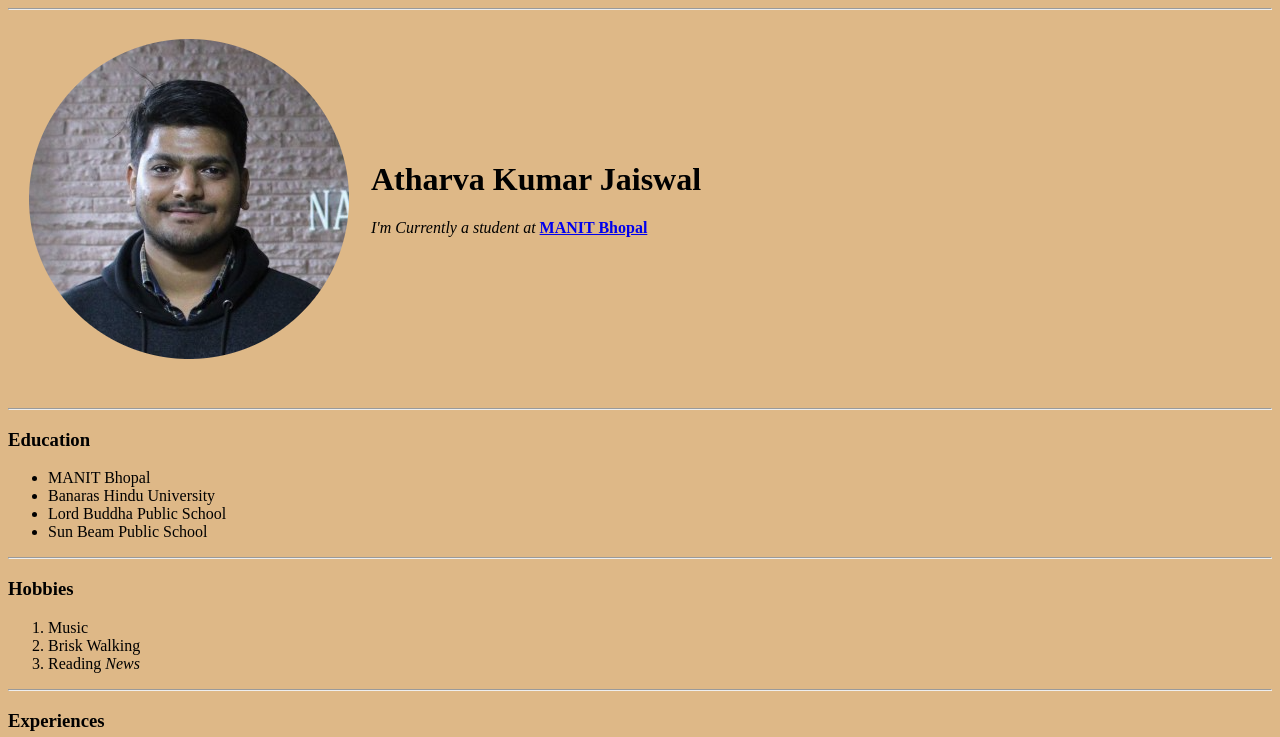
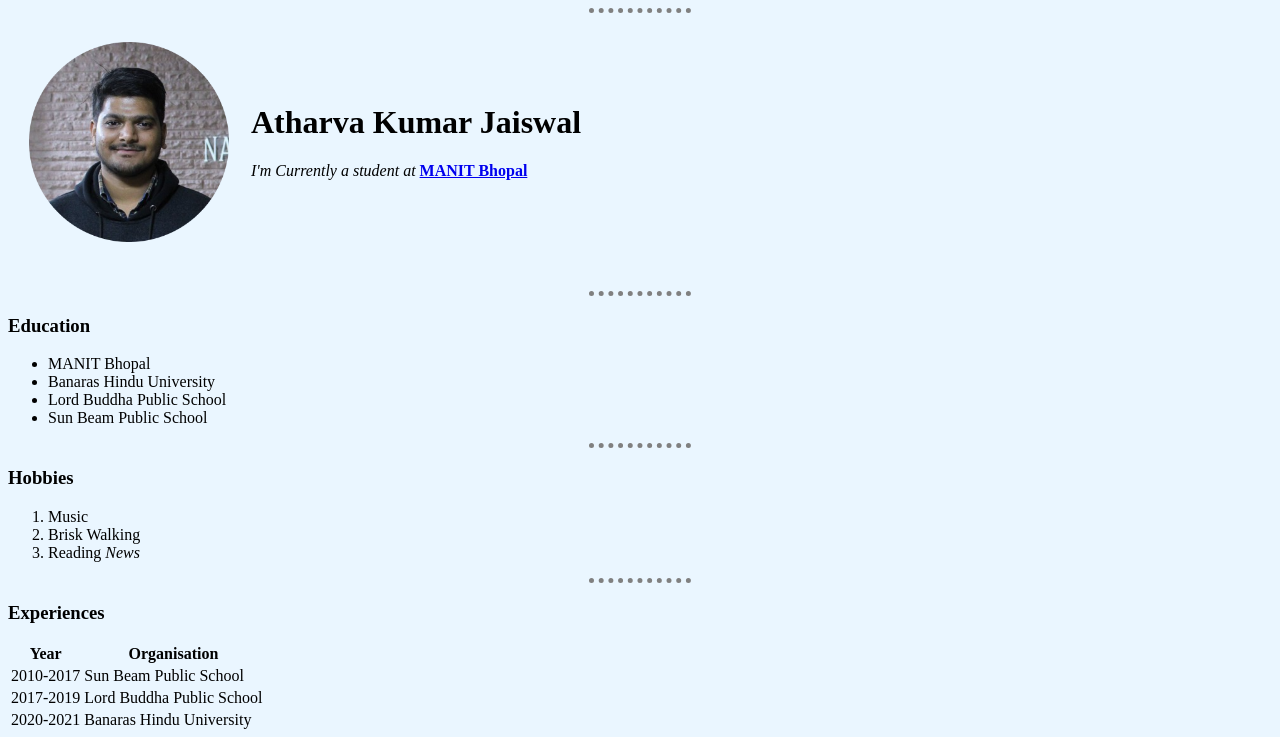
Before and after one commit to atharvakej/CV, a plain HTML site: page index.html in a window 1280 px wide. Shown: the top 737 px of the page. Drawn offline with Linux system fonts and the light colour scheme.

Commit message:
Updated the CSS of Page
As the Course Progresses....

```diff
--- a/index.html
+++ b/index.html
@@ -2,8 +2,23 @@
 <head>
     <meta charset="UTF-8">
     <title>Atharva Kumar</title>
+    <style>
+        body {
+            background-color: #EAF6FF;
+        }
+        hr{
+
+            border-style: dotted none none ;
+            border-width: 5px;
+            border-color: grey;
+            width : 8%;
+        }
+        img{
+            height: 200px;
+        }
+    </style>
 </head>
-<body style="background-color:burlywood">
+<body style="background-color:#EAF6FF">
     <table cellspacing="20">
         <tr>
             <td><img src="1672081676878-modified.png" alt="Smart Bois">
```
